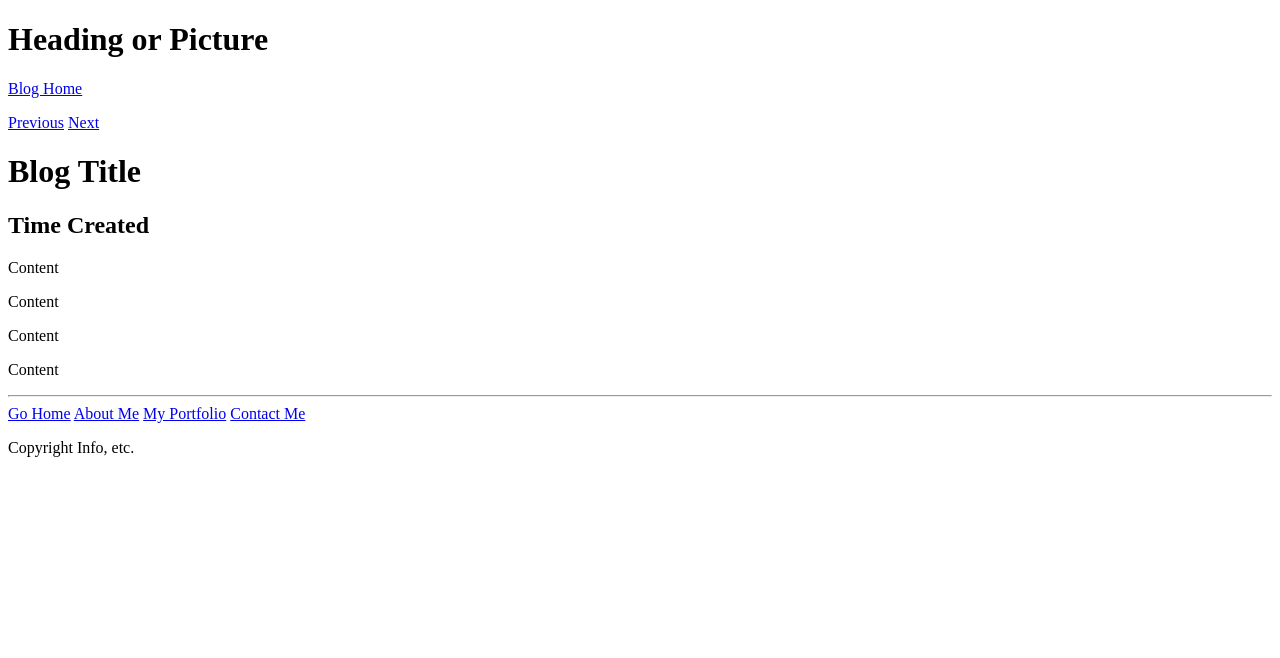
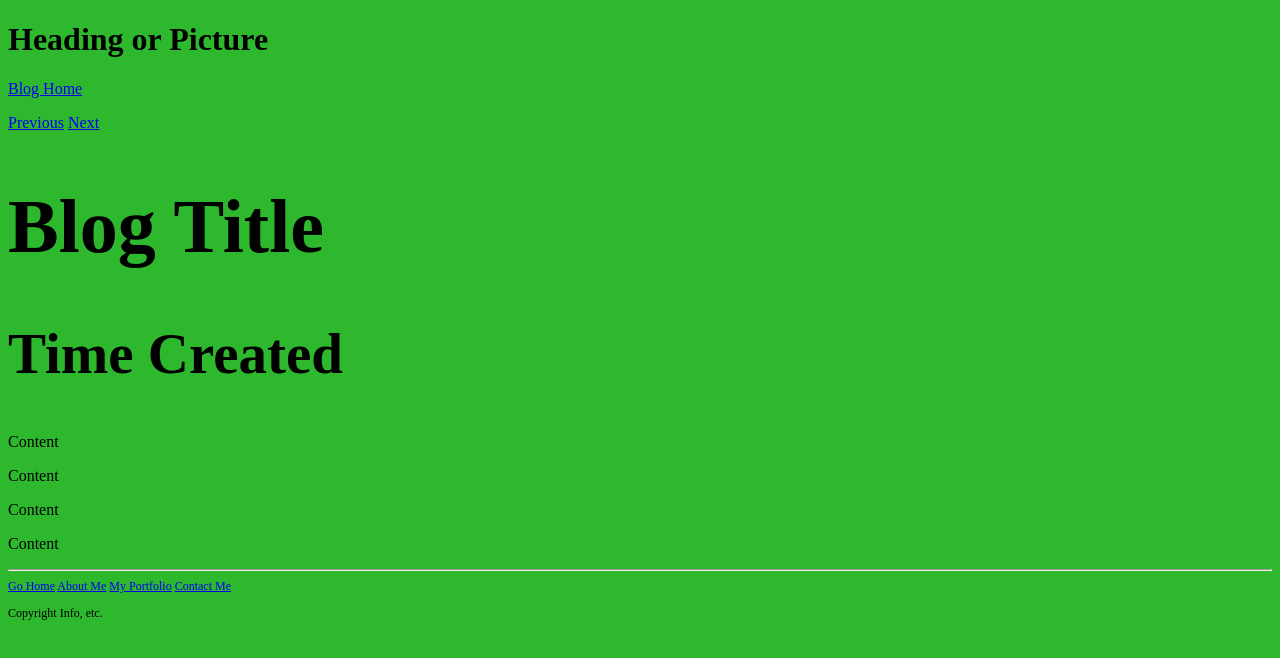
Before and after one commit to NoaHeinrich/NoahHeinrich.github.io, a plain HTML site: page blog/blog-template.html in a window 1280 px wide. Drawn offline with Linux system fonts and the light colour scheme; files that its build step writes are made by us from their sources.

Commit message:
Finish solo challenge with css and reflection

```diff
--- a/stylesheets/blog.css
+++ b/stylesheets/blog.css
@@ -0,0 +1,10 @@
+header {
+  font-size: 38px;
+  font-style: bold;
+}
+footer {
+  font-size: 12px;
+}
+body {
+  background-color: #2EB82E;
+}
```
Also changed, not shown: blog/css-concepts.html (+1 -1 lines), 1 other file.
